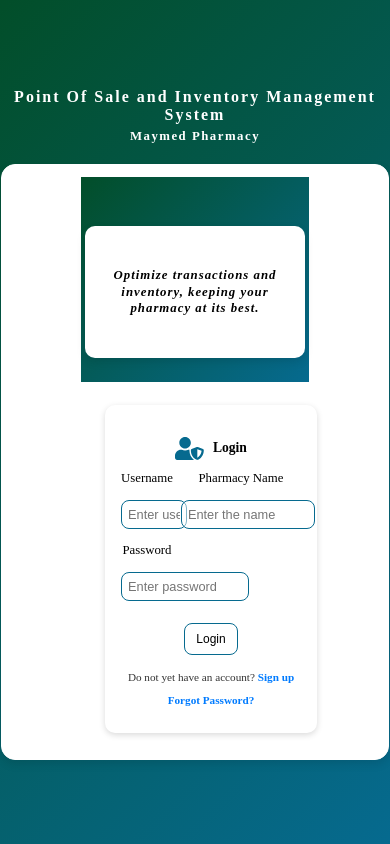
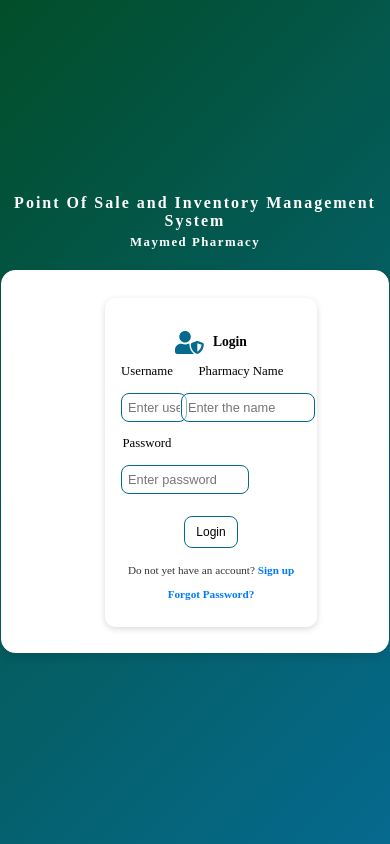
Before and after one commit to pharmacysystem950-hub/noorhayapharmacysystem, a React (Create React App) app: page / in a window 390 px wide. Built offline with nearby package versions, Linux system fonts and the light colour scheme.

Commit message:
Improve login page responsiveness (row + column)

```diff
--- a/src/pages/LoginPage.js
+++ b/src/pages/LoginPage.js
@@ -48,22 +48,12 @@ const LoginPage = ({ setIsAuthenticated }) => {
             <div className="header-text">
                 <h2>Point Of Sale and Inventory Management System</h2>
                 <h3>Maymed Pharmacy</h3>
-
             </div>
         </div>
 
         {/* Login Row */}
         <Row className="login-row">
-                {/* Left Side: Icon + Text */}
-                <Col md={6} className="left-side">
-                    <div className="abstract-container">
-                        <p className="sub-text">
-                          Optimize transactions and inventory, keeping your pharmacy at its best.
-                        </p>
-                    </div>
-                </Col>
-
-                {/* Right Side: Login Form */}
+            {/* Right Side: Login Form Only */}
             <Col md={6} className="right-side">
                 <div className="login-container">
                     <h2>
@@ -74,7 +64,6 @@ const LoginPage = ({ setIsAuthenticated }) => {
                     {error && <div className="error-message">{error}</div>}
 
                     <Form autoComplete="off" onSubmit={handleLogin}>
-                            {/* Hidden dummy field to disable autofill */}
                         <input type="password" style={{ display: 'none' }} autoComplete="new-password" />
 
                         <Form.Group controlId="username">
@@ -119,7 +108,6 @@ const LoginPage = ({ setIsAuthenticated }) => {
                         </Button>
                     </Form>
 
-                        {/* Sign Up Link */}
                     <p className="signup-link">
                         Do not yet have an account?{' '}
                         <span className="link-text" onClick={() => navigate('/signup')}>
@@ -127,7 +115,6 @@ const LoginPage = ({ setIsAuthenticated }) => {
                         </span>
                     </p>
 
-                        {/* Forgot Password Link */}
                     <p className="forgot-password-text">
                         <span className="link-text" onClick={() => navigate('/forgot-password')}>
                             Forgot Password?
@@ -138,6 +125,7 @@ const LoginPage = ({ setIsAuthenticated }) => {
         </Row>
     </Container>
 );
+
 };
 
 export default LoginPage;
```
Lines whose indentation alone changed are shown as unchanged.
